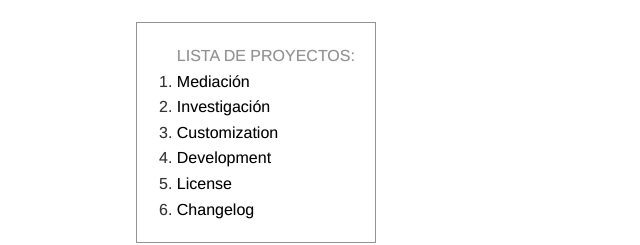
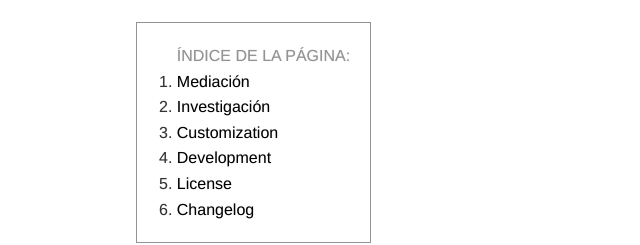
Before and after one commit to rosaserranogarcia/medialabpradoaccesible, a plain HTML site: page edificio/fablab.html in a window 1280 px wide. Shown: the part 611-856 px from the top of the page, 243-883 px from the left. Drawn offline with Linux system fonts and the light colour scheme; files whose address does not match are found by name.

Commit message:
Update style.css

```diff
--- a/css/style.css
+++ b/css/style.css
@@ -243,7 +243,7 @@ table tr th :first-child,table tr td :first-child{margin:0}
 table tr th :last-child,table tr td :last-child{margin:0}
 
 #markdown-toc::before{
-	content:"LISTA DE PROYECTOS:";
+	content:"ÍNDICE DE LA PÁGINA:";
 	font-weight:normal;
   	color: #939393
 }
```
